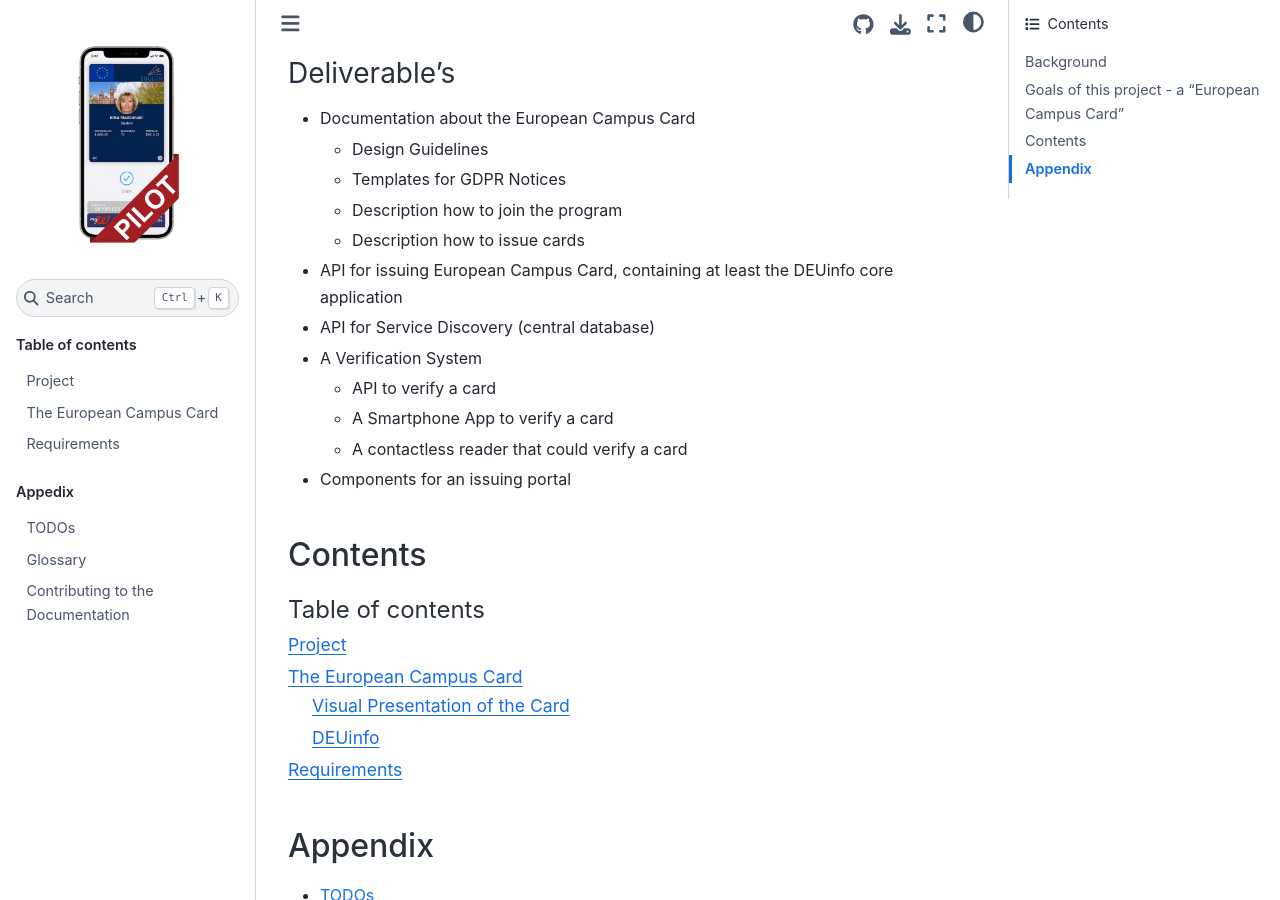
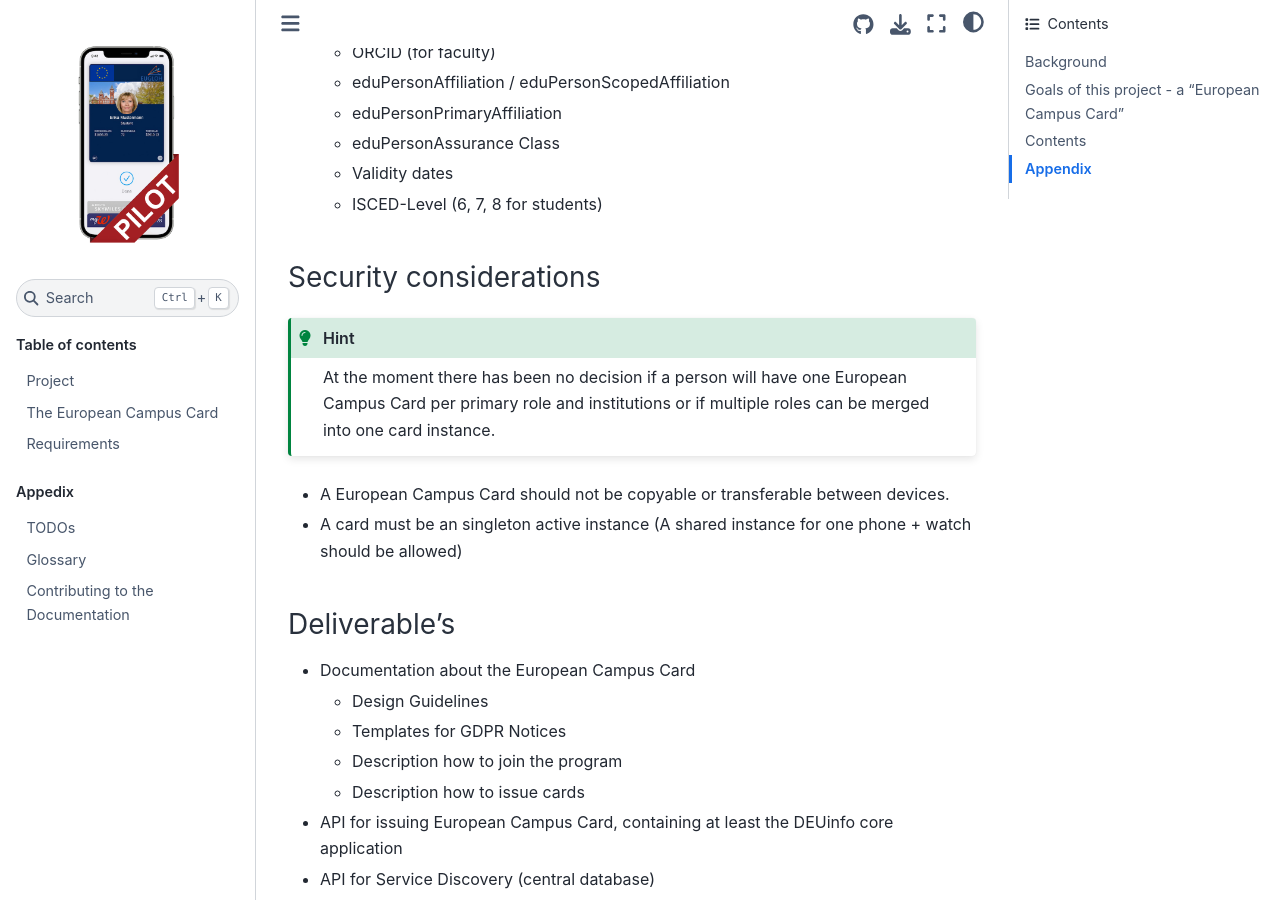
Before and after one commit to ECC-Pilot/documentation, a Sphinx documentation site: the page built from source/index.md, in a window 1280 px wide and 900 px high, scrolled down 4233 px. Built offline with Sphinx 7.4.7 and the Sphinx Book theme 1.1.4, drawn with Linux system fonts in a browser that asks for light colours; some of the changed text lies outside the part shown.

Commit message:
roles and security

````diff
--- a/source/index.md
+++ b/source/index.md
@@ -93,6 +93,13 @@
     employee --> member
 ```
 
+Within an institution most often those four roles have a relevance for identification documents / cards:
+
+* student
+* employee
+* affiliate
+* alum
+
 The problem is, a natural person could have multiple account for an login - connected to an Identity Management System.
 For each account at an institution zero to seven eduPersonAffiliation roles could be assigned.
 So a natural person could have multiple roles and even the same role in multiple institutions, so scoped affiliations are potential important.
@@ -147,8 +154,14 @@
   * Validity dates
   * ISCED-Level (6, 7, 8 for students)
 
+### Security considerations
 
+```{hint}
+At the moment there has been no decision if a person will have one European Campus Card per primary role and institutions or if multiple roles can be merged into one card instance.
+```
 
+* A European Campus Card should not be copyable or transferable between devices.
+* A card must be an singleton active instance (A shared instance for one phone + watch should be allowed)
 
 
 ### Deliverable's
````
